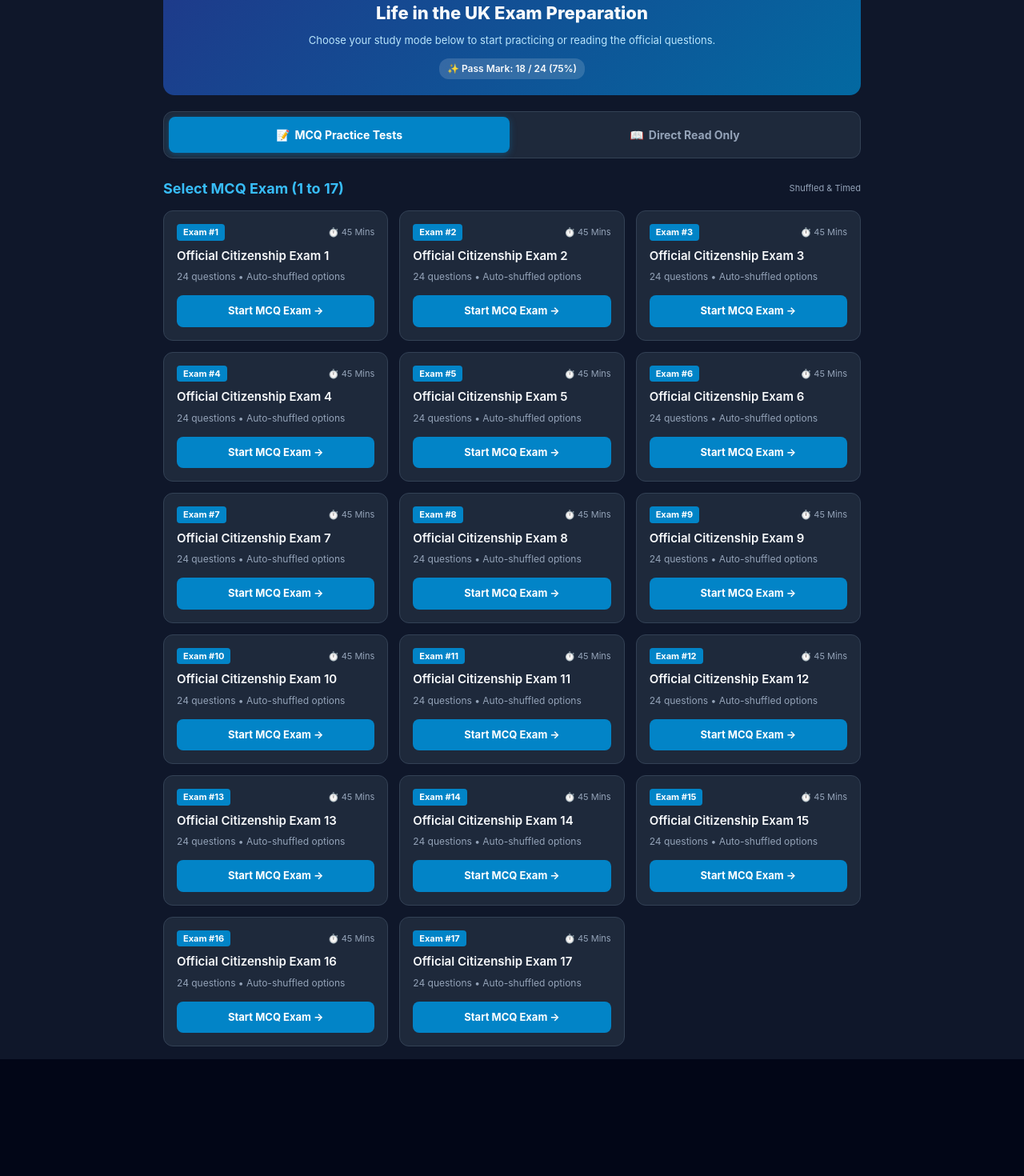
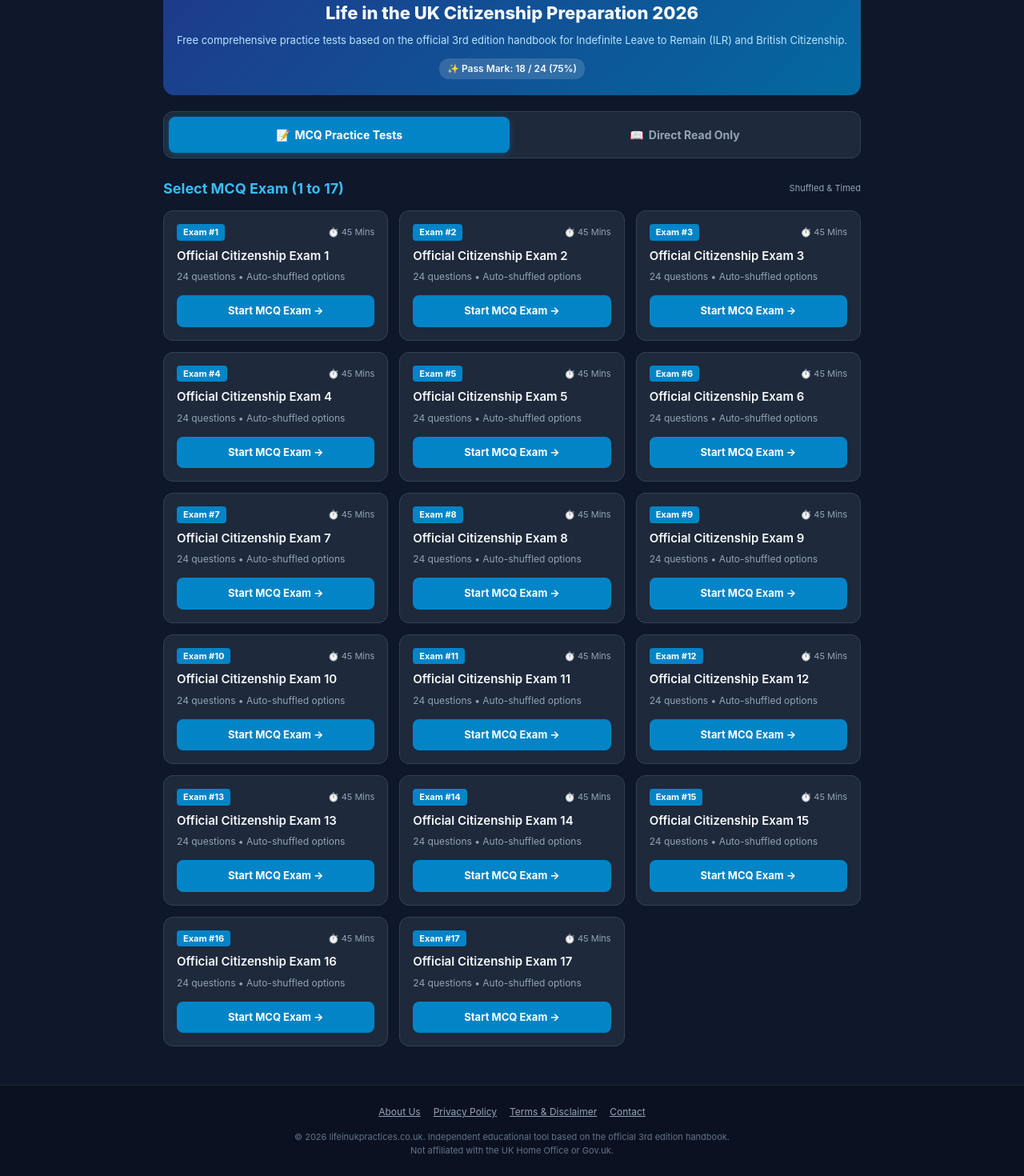
Before and after one commit to Milanbamaniya5/uk-citizenship-app, a React (Vite) app: page / in a window 1280 px wide. Shown: the part 106-1576 px from the top of the page at 80% size. Before the commit the page ends 1430 px from the top, so only its background shows below. Built offline with nearby package versions, Linux system fonts and the light colour scheme.

Commit message:
Refactor view navigation and update UI elements

```diff
--- a/src/App.jsx
+++ b/src/App.jsx
@@ -79,8 +79,8 @@ const EXAM_SETS = [
 ];
 
 export default function App() {
-  const [view, setView] = useState('home'); // 'home', 'mcq_test', 'mcq_review', 'mcq_result', 'read'
-  const [homeTab, setHomeTab] = useState('mcq'); // 'mcq' or 'read'
+  const [view, setView] = useState('home'); // 'home', 'mcq_test', 'mcq_review', 'mcq_result', 'read', 'privacy', 'terms', 'about', 'contact'
+  const [homeTab, setHomeTab] = useState('mcq');
   const [activeExam, setActiveExam] = useState(null);
 
   // MCQ state
@@ -89,7 +89,11 @@ export default function App() {
   const [userAnswers, setUserAnswers] = useState({});
   const [candidateName, setCandidateName] = useState('Candidate');
 
-  // Start MCQ Test with Fisher-Yates Shuffling
+  const navigateTo = (newView) => {
+    setView(newView);
+    window.scrollTo({ top: 0, behavior: 'smooth' });
+  };
+
   const startMCQTest = (exam) => {
     setActiveExam(exam);
     const randomizedQuestions = shuffleArray(exam.questions).map(q => ({
@@ -99,15 +103,12 @@ export default function App() {
     setShuffledQuestions(randomizedQuestions);
     setUserAnswers({});
     setCurrentQIndex(0);
-    setView('mcq_test');
-    window.scrollTo({ top: 0, behavior: 'smooth' });
+    navigateTo('mcq_test');
   };
 
-  // Start Direct Read mode (Strict canonical question order)
   const startDirectRead = (exam) => {
     setActiveExam(exam);
-    setView('read');
-    window.scrollTo({ top: 0, behavior: 'smooth' });
+    navigateTo('read');
   };
 
   const handleSelectOption = (option) => {
@@ -122,8 +123,7 @@ export default function App() {
       setCurrentQIndex(currentQIndex + 1);
       window.scrollTo({ top: 0, behavior: 'smooth' });
     } else {
-      setView('mcq_review');
-      window.scrollTo({ top: 0, behavior: 'smooth' });
+      navigateTo('mcq_review');
     }
   };
 
@@ -134,7 +134,6 @@ export default function App() {
     }
   };
 
-  // Calculate score
   const calculateScore = () => {
     let score = 0;
     shuffledQuestions.forEach((q, idx) => {
@@ -146,7 +145,7 @@ export default function App() {
   };
 
   const finalScore = activeExam ? calculateScore() : 0;
-  const isPassed = finalScore >= 18; // 75% of 24 is 18
+  const isPassed = finalScore >= 18;
 
   return (
     <div style={{
@@ -158,6 +157,9 @@ export default function App() {
       color: '#f8fafc',
       fontFamily: 'Inter, system-ui, -apple-system, sans-serif',
       boxSizing: 'border-box',
+      display: 'flex',
+      flexDirection: 'column',
+      justifyContent: 'space-between',
       margin: 0,
       padding: 0
     }}>
@@ -172,18 +174,21 @@ export default function App() {
         width: '100%',
         boxSizing: 'border-box'
       }}>
-        <div style={{ display: 'flex', alignItems: 'center', gap: '8px' }}>
+        <div
+          onClick={() => navigateTo('home')}
+          style={{ display: 'flex', alignItems: 'center', gap: '8px', cursor: 'pointer' }}
+        >
           <span style={{ fontSize: '22px' }}>🇬🇧</span>
           <div>
             <div style={{ fontWeight: '800', fontSize: '16px', color: '#38bdf8' }}>
-              Life in UK Practice
+              Life in the UK Practice
             </div>
-            <div style={{ fontSize: '11px', color: '#94a3b8' }}>Official 2026 Tests</div>
+            <div style={{ fontSize: '11px', color: '#94a3b8' }}>lifeinukpractices.co.uk</div>
           </div>
         </div>
         {view !== 'home' && (
           <button
-            onClick={() => setView('home')}
+            onClick={() => navigateTo('home')}
             style={{
               backgroundColor: '#334155',
               color: '#f8fafc',
@@ -200,8 +205,8 @@ export default function App() {
         )}
       </header>
 
-      {/* Main Content */}
-      <main style={{ maxWidth: '900px', margin: '0 auto', padding: '16px 14px', boxSizing: 'border-box' }}>
+      {/* Main Content Container */}
+      <main style={{ maxWidth: '900px', width: '100%', margin: '0 auto', padding: '16px 14px', boxSizing: 'border-box', flex: 1 }}>
 
         {/* ================= HOME VIEW ================= */}
         {view === 'home' && (
@@ -215,10 +220,10 @@ export default function App() {
               textAlign: 'center'
             }}>
               <h1 style={{ fontSize: '22px', fontWeight: '800', margin: '0 0 8px 0' }}>
-                Life in the UK Exam Preparation
+                Life in the UK Citizenship Preparation 2026
               </h1>
               <p style={{ color: '#bae6fd', fontSize: '13px', margin: '0 0 12px 0' }}>
-                Choose your study mode below to start practicing or reading the official questions.
+                Free comprehensive practice tests based on the official 3rd edition handbook for Indefinite Leave to Remain (ILR) and British Citizenship.
               </p>
               <div style={{
                 display: 'inline-block',
@@ -562,7 +567,7 @@ export default function App() {
                       key={idx}
                       onClick={() => {
                         setCurrentQIndex(idx);
-                        setView('mcq_test');
+                        navigateTo('mcq_test');
                       }}
                       style={{
                         padding: '10px 8px',
@@ -617,7 +622,7 @@ export default function App() {
                 <button
                   onClick={() => {
                     setCurrentQIndex(0);
-                    setView('mcq_test');
+                    navigateTo('mcq_test');
                   }}
                   style={{
                     flex: 1,
@@ -634,10 +639,7 @@ export default function App() {
                   ← Edit
                 </button>
                 <button
-                  onClick={() => {
-                    setView('mcq_result');
-                    window.scrollTo({ top: 0, behavior: 'smooth' });
-                  }}
+                  onClick={() => navigateTo('mcq_result')}
                   style={{
                     flex: 2,
                     padding: '12px',
@@ -696,7 +698,7 @@ export default function App() {
                   ↻ Retake
                 </button>
                 <button
-                  onClick={() => setView('home')}
+                  onClick={() => navigateTo('home')}
                   style={{
                     backgroundColor: '#334155',
                     color: '#fff',
@@ -762,6 +764,40 @@ export default function App() {
               </div>
             )}
 
+            {/* Platform Support Widget */}
+            <div style={{
+              backgroundColor: '#1e293b',
+              padding: '16px',
+              borderRadius: '12px',
+              border: '1px solid #334155',
+              textAlign: 'center',
+              marginBottom: '20px'
+            }}>
+              <div style={{ fontSize: '14px', fontWeight: '700', color: '#f8fafc', marginBottom: '6px' }}>
+                ☕ Found this practice helpful?
+              </div>
+              <p style={{ fontSize: '12px', color: '#94a3b8', margin: '0 0 10px 0' }}>
+                Help us keep <strong>Life in the UK Test Practices</strong> 100% free and up-to-date for future applicants.
+              </p>
+              <a
+                href="https://ko-fi.com"
+                target="_blank"
+                rel="noreferrer"
+                style={{
+                  display: 'inline-block',
+                  backgroundColor: '#f59e0b',
+                  color: '#0f172a',
+                  padding: '8px 18px',
+                  borderRadius: '20px',
+                  fontWeight: '800',
+                  fontSize: '12px',
+                  textDecoration: 'none'
+                }}
+              >
+                Support Life in the UK Test Practices 💛
+              </a>
+            </div>
+
             {/* Review Answers */}
             <div style={{
               backgroundColor: '#1e293b',
@@ -805,10 +841,9 @@ export default function App() {
           </div>
         )}
 
-        {/* ================= DIRECT READ STUDY VIEW (ALL 4 OPTIONS + GREEN ANSWER) ================= */}
+        {/* ================= DIRECT READ STUDY VIEW ================= */}
         {view === 'read' && activeExam && (
           <div style={{ maxWidth: '700px', margin: '0 auto', width: '100%', boxSizing: 'border-box' }}>
-            {/* Header */}
             <div style={{
               backgroundColor: '#1e293b',
               padding: '14px 16px',
@@ -846,7 +881,6 @@ export default function App() {
               </button>
             </div>
 
-            {/* Questions with all 4 Options */}
             <div style={{ display: 'flex', flexDirection: 'column', gap: '14px' }}>
               {activeExam.questions.map((q, idx) => (
                 <div key={idx} style={{
@@ -855,12 +889,10 @@ export default function App() {
                   borderRadius: '12px',
                   border: '1px solid #334155'
                 }}>
-                  {/* Question Title */}
                   <div style={{ fontSize: '15px', fontWeight: '700', color: '#f8fafc', marginBottom: '12px', lineHeight: '1.4' }}>
                     {idx + 1}. {q.q}
                   </div>
 
-                  {/* All 4 Options List */}
                   <div style={{ display: 'flex', flexDirection: 'column', gap: '8px', marginBottom: '12px' }}>
                     {q.options.map((opt, oIdx) => {
                       const isCorrect = opt === q.answer;
@@ -917,7 +949,6 @@ export default function App() {
                     })}
                   </div>
 
-                  {/* Explanation Context */}
                   <div style={{
                     fontSize: '12px',
                     color: '#94a3b8',
@@ -933,7 +964,145 @@ export default function App() {
             </div>
           </div>
         )}
+
+        {/* ================= PRIVACY POLICY ================= */}
+        {view === 'privacy' && (
+          <div style={{ maxWidth: '750px', margin: '0 auto', backgroundColor: '#1e293b', padding: '24px 20px', borderRadius: '12px', border: '1px solid #334155' }}>
+            <h1 style={{ fontSize: '22px', fontWeight: '800', color: '#38bdf8', marginBottom: '14px' }}>
+              Privacy Policy
+            </h1>
+            <p style={{ fontSize: '13px', color: '#94a3b8', lineHeight: '1.6' }}>
+              Last updated: September 2026. At <strong>lifeinukpractices.co.uk</strong>, we respect your privacy and are committed to protecting any information processed through our free educational mock test platform.
+            </p>
+            <h3 style={{ fontSize: '16px', color: '#f8fafc', marginTop: '16px', marginBottom: '8px' }}>1. Data Collection</h3>
+            <p style={{ fontSize: '13px', color: '#94a3b8', lineHeight: '1.6' }}>
+              We do not require account registration or store sensitive personal information on remote databases. Any candidate name entered for generating the competence certificate is processed entirely client-side on your local device.
+            </p>
+            <h3 style={{ fontSize: '16px', color: '#f8fafc', marginTop: '16px', marginBottom: '8px' }}>2. Cookies & Advertising</h3>
+            <p style={{ fontSize: '13px', color: '#94a3b8', lineHeight: '1.6' }}>
+              Third-party advertising vendors, including Google, may use cookies to serve ads based on prior visits to this website or other websites. You may opt out of personalized advertising by visiting Google Ads Settings.
+            </p>
+            <h3 style={{ fontSize: '16px', color: '#f8fafc', marginTop: '16px', marginBottom: '8px' }}>3. UK GDPR Compliance</h3>
+            <p style={{ fontSize: '13px', color: '#94a3b8', lineHeight: '1.6' }}>
+              In accordance with UK Data Protection regulations, you have full rights to control cookie permissions and browse our educational resources anonymously.
+            </p>
+          </div>
+        )}
+
+        {/* ================= TERMS OF SERVICE ================= */}
+        {view === 'terms' && (
+          <div style={{ maxWidth: '750px', margin: '0 auto', backgroundColor: '#1e293b', padding: '24px 20px', borderRadius: '12px', border: '1px solid #334155' }}>
+            <h1 style={{ fontSize: '22px', fontWeight: '800', color: '#38bdf8', marginBottom: '14px' }}>
+              Terms of Service & Disclaimer
+            </h1>
+            <h3 style={{ fontSize: '16px', color: '#f8fafc', marginTop: '16px', marginBottom: '8px' }}>1. Educational Practice Tool</h3>
+            <p style={{ fontSize: '13px', color: '#94a3b8', lineHeight: '1.6' }}>
+              <strong>lifeinukpractices.co.uk</strong> is an independent digital study tool created for practice and educational revision purposes only.
+            </p>
+            <h3 style={{ fontSize: '16px', color: '#f8fafc', marginTop: '16px', marginBottom: '8px' }}>2. Official Affiliation Disclaimer</h3>
+            <p style={{ fontSize: '13px', color: '#94a3b8', lineHeight: '1.6' }}>
+              This platform is NOT affiliated with, endorsed by, or officially connected with the UK Home Office or the UK Government. Official Life in the UK examinations must be booked directly via official government channels at gov.uk.
+            </p>
+            <h3 style={{ fontSize: '16px', color: '#f8fafc', marginTop: '16px', marginBottom: '8px' }}>3. Practice Certificates</h3>
+            <p style={{ fontSize: '13px', color: '#94a3b8', lineHeight: '1.6' }}>
+              Certificates generated on this portal signify educational revision completion under Milan Dhanji's evaluation criteria and do not substitute for official government test results.
+            </p>
+          </div>
+        )}
+
+        {/* ================= ABOUT US ================= */}
+        {view === 'about' && (
+          <div style={{ maxWidth: '750px', margin: '0 auto', backgroundColor: '#1e293b', padding: '24px 20px', borderRadius: '12px', border: '1px solid #334155' }}>
+            <h1 style={{ fontSize: '22px', fontWeight: '800', color: '#38bdf8', marginBottom: '14px' }}>
+              About Life in the UK Practice
+            </h1>
+            <p style={{ fontSize: '13px', color: '#94a3b8', lineHeight: '1.6' }}>
+              Our mission is to help aspiring British citizens and residents preparing for Indefinite Leave to Remain (ILR) master the official Life in the UK curriculum with ease, confidence, and accuracy.
+            </p>
+            <h3 style={{ fontSize: '16px', color: '#f8fafc', marginTop: '16px', marginBottom: '8px' }}>Why Choose Us?</h3>
+            <ul style={{ fontSize: '13px', color: '#94a3b8', lineHeight: '1.8', paddingLeft: '20px' }}>
+              <li><strong>17 Realistic Mock Tests:</strong> Curated based on the official 3rd edition handbook.</li>
+              <li><strong>Smart Shuffling:</strong> Dynamic randomization to test real understanding, not just memory position.</li>
+              <li><strong>Direct Read Mode:</strong> Rapid review list highlighting verified answers for fast memorization.</li>
+              <li><strong>100% Free & Mobile Friendly:</strong> Built for quick study sessions on the go.</li>
+            </ul>
+          </div>
+        )}
+
+        {/* ================= CONTACT US ================= */}
+        {view === 'contact' && (
+          <div style={{ maxWidth: '750px', margin: '0 auto', backgroundColor: '#1e293b', padding: '24px 20px', borderRadius: '12px', border: '1px solid #334155' }}>
+            <h1 style={{ fontSize: '22px', fontWeight: '800', color: '#38bdf8', marginBottom: '14px' }}>
+              Contact & Feedback
+            </h1>
+            <p style={{ fontSize: '13px', color: '#94a3b8', lineHeight: '1.6' }}>
+              Have questions, feedback, or suggestions about our questions and study materials? We would love to hear from you.
+            </p>
+            <div style={{
+              backgroundColor: '#0f172a',
+              padding: '16px',
+              borderRadius: '8px',
+              border: '1px solid #334155',
+              marginTop: '16px'
+            }}>
+              <div style={{ fontSize: '14px', fontWeight: '700', color: '#38bdf8', marginBottom: '6px' }}>
+                Support & Inquiries:
+              </div>
+              <div style={{ fontSize: '13px', color: '#f8fafc' }}>
+                📧 Email: <strong>support@lifeinukpractices.co.uk</strong>
+              </div>
+              <div style={{ fontSize: '12px', color: '#94a3b8', marginTop: '6px' }}>
+                We typically respond within 24 to 48 hours.
+              </div>
+            </div>
+          </div>
+        )}
+
       </main>
+
+      {/* ================= FOOTER ================= */}
+      <footer style={{
+        backgroundColor: '#0b1120',
+        borderTop: '1px solid #1e293b',
+        padding: '24px 16px',
+        textAlign: 'center',
+        marginTop: '32px'
+      }}>
+        <div style={{ maxWidth: '800px', margin: '0 auto' }}>
+          <div style={{ display: 'flex', justifyContent: 'center', gap: '16px', flexWrap: 'wrap', marginBottom: '14px' }}>
+            <button
+              onClick={() => navigateTo('about')}
+              style={{ background: 'none', border: 'none', color: '#94a3b8', fontSize: '12px', cursor: 'pointer', textDecoration: 'underline' }}
+            >
+              About Us
+            </button>
+            <button
+              onClick={() => navigateTo('privacy')}
+              style={{ background: 'none', border: 'none', color: '#94a3b8', fontSize: '12px', cursor: 'pointer', textDecoration: 'underline' }}
+            >
+              Privacy Policy
+            </button>
+            <button
+              onClick={() => navigateTo('terms')}
+              style={{ background: 'none', border: 'none', color: '#94a3b8', fontSize: '12px', cursor: 'pointer', textDecoration: 'underline' }}
+            >
+              Terms & Disclaimer
+            </button>
+            <button
+              onClick={() => navigateTo('contact')}
+              style={{ background: 'none', border: 'none', color: '#94a3b8', fontSize: '12px', cursor: 'pointer', textDecoration: 'underline' }}
+            >
+              Contact
+            </button>
+          </div>
+
+          <div style={{ fontSize: '11px', color: '#64748b', lineHeight: '1.5' }}>
+            © {new Date().getFullYear()} lifeinukpractices.co.uk. Independent educational tool based on the official 3rd edition handbook.
+            <br />
+            Not affiliated with the UK Home Office or Gov.uk.
+          </div>
+        </div>
+      </footer>
     </div>
   );
 }
```
